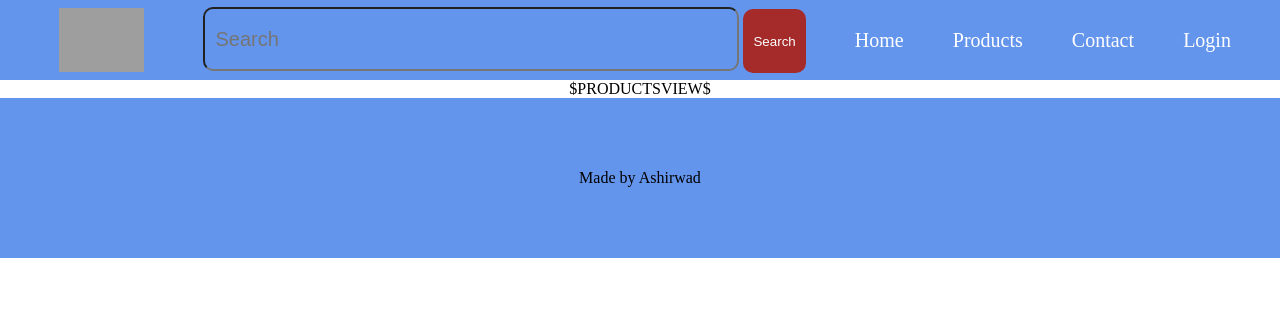
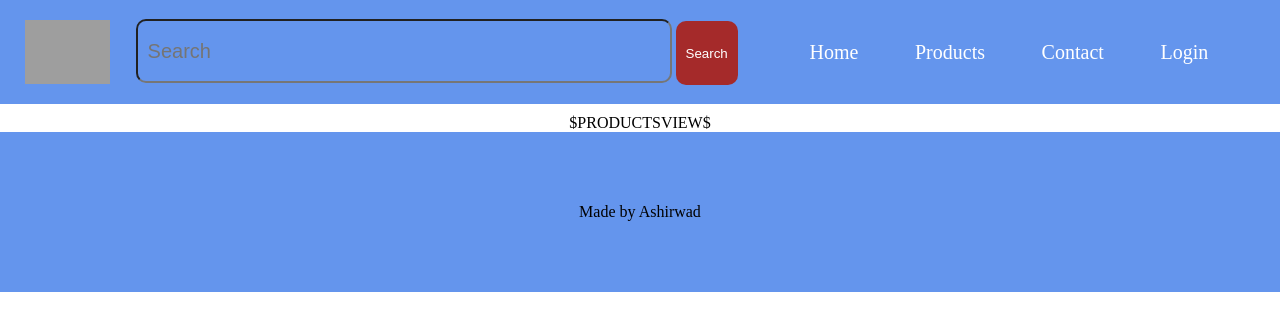
Before and after one commit to Ashirwad-Kushwaha/Summer_PEP_2024, a website: page Day_11/pages/view.html in a window 1280 px wide. Drawn offline with Linux system fonts and the light colour scheme; grey boxes are pictures that could not be loaded.

Commit message:
project-2 done

```diff
--- a/Day_11/pages/view.html
+++ b/Day_11/pages/view.html
@@ -22,7 +22,11 @@
             display: flex;
             justify-content: space-evenly;
             align-items: center;
-            height: 10vh;
+            width: 100%;
+            margin-bottom: 10px;
+            padding-top: 10px;
+            padding-bottom: 10px;
+            height: fit-content;
             background-color: cornflowerblue;
         }
 
@@ -60,6 +64,22 @@
 
         #search-btn:hover{
             cursor: pointer;
+        }
+
+
+        #links{
+            display: flex;
+            justify-content: space-evenly;
+            width: 40vw;
+            align-items: center;
+        }
+
+        @media (width<=500px){
+            #links{
+                display: flex;
+                flex-direction: column;
+                align-items: center;
+            }
         }
 
         #footer{
@@ -128,10 +148,12 @@
             <input type="text" placeholder="Search" id="search" >
             <button type="button" id="search-btn" onclick="searching()">Search</button>
         </div>
-        <a href="/">Home</a>
-        <a href="/products">Products</a>
-        <a href="/">Contact</a>
-        <a href="/">Login</a>
+        <div id="links">
+            <a href="/">Home</a>
+            <a href="/products">Products</a>
+            <a href="/">Contact</a>
+            <a href="/">Login</a>
+        </div>
     </nav>
     <main>
         $PRODUCTSVIEW$
```
Also changed, not shown: Day_11/pages/category.html (+25 -5 lines), Day_11/pages/index.html (+25 -5 lines), Day_11/pages/products.html (+27 -6 lines), Day_11/pages/search.html (+31 -11 lines).
